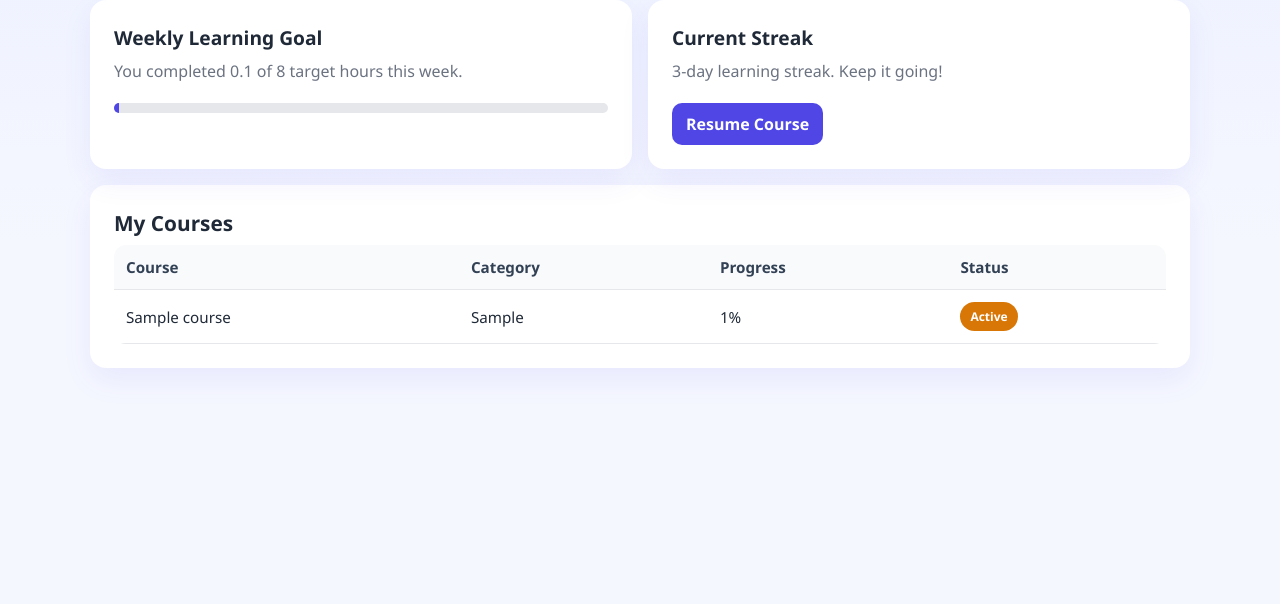
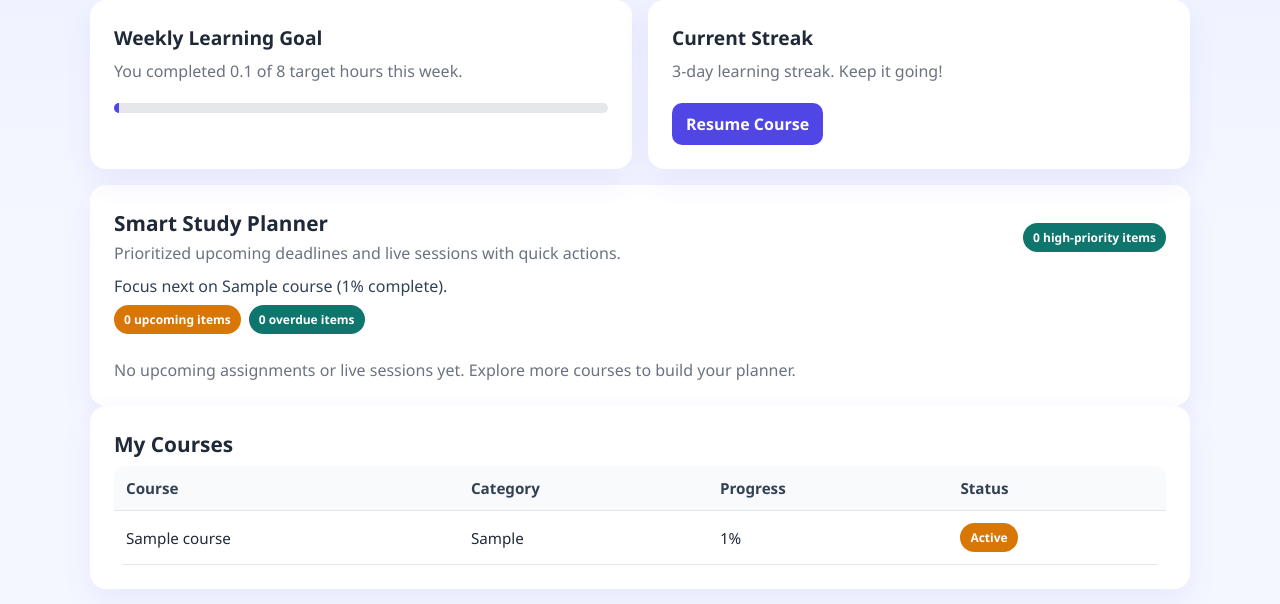
Before and after one commit to Yashesh08/NewLab, a Django app: page /dashboard/ in a window 1280 px wide. Shown: the part 78-682 px from the top of the page. Run offline with Django 4.2, Linux system fonts and the light colour scheme; a user stored in the database is signed in; tables that the repository leaves empty hold one stand-in row (values such as "Sample post").

Commit message:
Refine dashboard planner with actions and overdue insights

```diff
--- a/splab/spapp/views.py
+++ b/splab/spapp/views.py
@@ -5,15 +5,23 @@ from django.contrib.auth.decorators import login_required, user_passes_test
 from django.contrib.auth.models import Group, User
 from django.core.mail import send_mail
 from django.db.models import Avg, Count, Max
+from django.http import Http404
+from django.urls import reverse
+from django.shortcuts import redirect, render
 from django.utils import timezone
 from django.utils.text import slugify
-from django.http import Http404
-from django.shortcuts import redirect, render
-from django.contrib.auth.models import User
-from django.core.mail import send_mail
-from django.conf import settings
-from django.shortcuts import render, redirect
-from .models import Assignment, AssignmentSubmission, Course, CourseNote, CourseSection, Enrollment, Instructor, VideoLecture
+
+from .models import (
+    Assignment,
+    AssignmentSubmission,
+    Course,
+    CourseNote,
+    CourseSection,
+    Enrollment,
+    Instructor,
+    LiveMeet,
+    VideoLecture,
+)
 
 
 HOME_FEATURES = [
@@ -130,6 +138,78 @@ def get_course(slug):
     course = Course.objects.filter(is_published=True).prefetch_related('instructors').get(slug=slug)
     return course
 
+
+
+
+def _format_relative_day(days_delta, overdue=False):
+    if overdue:
+        return f'Overdue by {abs(days_delta)} day(s)'
+    if days_delta == 0:
+        return 'Today'
+    if days_delta == 1:
+        return 'Tomorrow'
+    return f'In {days_delta} day(s)'
+
+
+def _build_study_planner(enrollments):
+    now = timezone.now()
+    course_ids = [item.course_id for item in enrollments]
+    if not course_ids:
+        return {'items': [], 'summary': {'high_priority_count': 0, 'overdue_count': 0, 'upcoming_count': 0}}
+
+    assignments = (
+        Assignment.objects
+        .select_related('course')
+        .filter(course_id__in=course_ids, due_at__gte=now - timezone.timedelta(days=2))
+        .order_by('due_at')[:8]
+    )
+    live_meets = LiveMeet.objects.select_related('course').filter(
+        course_id__in=course_ids,
+        scheduled_at__gte=now,
+    ).order_by('scheduled_at')[:8]
+
+    planner_items = []
+    for assignment in assignments:
+        days_left = (assignment.due_at.date() - now.date()).days
+        is_overdue = assignment.due_at < now
+        urgency = 'high' if is_overdue or days_left <= 2 else 'medium' if days_left <= 5 else 'low'
+        planner_items.append({
+            'kind': 'Assignment',
+            'title': assignment.title,
+            'course': assignment.course.title,
+            'when': assignment.due_at,
+            'detail': _format_relative_day(days_left, overdue=is_overdue),
+            'urgency': urgency,
+            'is_overdue': is_overdue,
+            'action_label': 'Open test',
+            'action_url': reverse('attempt_test', args=[assignment.course.slug, assignment.id]),
+        })
+
+    for meet in live_meets:
+        days_left = (meet.scheduled_at.date() - now.date()).days
+        urgency = 'high' if days_left <= 1 else 'medium'
+        planner_items.append({
+            'kind': 'Live Meet',
+            'title': meet.topic,
+            'course': meet.course.title,
+            'when': meet.scheduled_at,
+            'detail': _format_relative_day(max(days_left, 0)),
+            'urgency': urgency,
+            'is_overdue': False,
+            'action_label': 'Join meet',
+            'action_url': meet.meeting_url,
+        })
+
+    planner_items.sort(key=lambda item: item['when'])
+    planner_items = planner_items[:6]
+    return {
+        'items': planner_items,
+        'summary': {
+            'high_priority_count': sum(1 for item in planner_items if item['urgency'] == 'high'),
+            'overdue_count': sum(1 for item in planner_items if item['is_overdue']),
+            'upcoming_count': len(planner_items),
+        },
+    }
 
 def home(request):
     courses = list(Course.objects.filter(is_published=True).order_by('title'))
@@ -357,6 +437,17 @@ def dashboard(request):
         0,
     ) if courses_data else 0
 
+    planner_data = _build_study_planner(enrollments)
+    planner_items = planner_data['items']
+    planner_summary = planner_data['summary']
+
+    next_course = next((item for item in courses_data if item['progress'] < 100), None)
+    focus_message = (
+        f"Focus next on {next_course['course']} ({next_course['progress']}% complete)."
+        if next_course
+        else 'Great job! You are caught up. Explore new courses to continue your streak.'
+    )
+
     context = {
         'active_page': 'dashboard',
         'user_role': _get_user_role(request.user),
@@ -365,6 +456,11 @@ def dashboard(request):
         'goal_progress': average_progress,
         'streak_days': min(30, len(courses_data) * 3),
         'courses_data': courses_data,
+        'planner_items': planner_items,
+        'high_priority_count': planner_summary['high_priority_count'],
+        'overdue_count': planner_summary['overdue_count'],
+        'upcoming_count': planner_summary['upcoming_count'],
+        'focus_message': focus_message,
     }
     return render(request, 'dashboard.html', context)
 
--- a/splab/templates/dashboard.html
+++ b/splab/templates/dashboard.html
@@ -16,6 +16,43 @@
         <p class="section-subtitle">{{ streak_days }}-day learning streak. Keep it going!</p>
         <a href="{% url 'courses' %}" class="button" style="text-decoration:none; display:inline-block;">Resume Course</a>
     </article>
+</section>
+
+<section class="card">
+    <div style="display:flex; justify-content:space-between; gap:12px; flex-wrap:wrap; align-items:center;">
+        <div>
+            <h2 class="section-title" style="font-size:1.3rem; margin-bottom:4px;">Smart Study Planner</h2>
+            <p class="section-subtitle" style="margin-bottom:0;">Prioritized upcoming deadlines and live sessions with quick actions.</p>
+        </div>
+        <span class="pill {% if high_priority_count %}warning{% else %}success{% endif %}">
+            {{ high_priority_count }} high-priority item{{ high_priority_count|pluralize }}
+        </span>
+    </div>
+    <p style="margin:10px 0 0 0; color:#334155;">{{ focus_message }}</p>
+    <div style="display:flex; flex-wrap:wrap; gap:8px; margin-top:8px;">
+        <span class="pill warning">{{ upcoming_count }} upcoming item{{ upcoming_count|pluralize }}</span>
+        <span class="pill {% if overdue_count %}danger{% else %}success{% endif %}">
+            {{ overdue_count }} overdue item{{ overdue_count|pluralize }}
+        </span>
+    </div>
+    <div style="margin-top:12px; display:grid; gap:10px;">
+        {% for item in planner_items %}
+            <article style="border:1px solid #e5e7eb; border-radius:10px; padding:10px 12px;">
+                <div style="display:flex; justify-content:space-between; gap:8px; flex-wrap:wrap;">
+                    <strong>{{ item.kind }} · {{ item.title }}</strong>
+                    <span class="pill {% if item.urgency == 'high' %}danger{% elif item.urgency == 'medium' %}warning{% else %}success{% endif %}">
+                        {{ item.urgency|title }}
+                    </span>
+                </div>
+                <p style="margin:6px 0 0 0; color:#6b7280;">
+                    {{ item.course }} · {{ item.when|date:'M d, Y H:i' }} · {{ item.detail }}
+                </p>
+                <a href="{{ item.action_url }}" class="button" style="display:inline-block; margin-top:8px; text-decoration:none;">{{ item.action_label }}</a>
+            </article>
+        {% empty %}
+            <p class="section-subtitle" style="margin:12px 0 0 0;">No upcoming assignments or live sessions yet. Explore more courses to build your planner.</p>
+        {% endfor %}
+    </div>
 </section>
 
 <section class="card">
```
Also changed, not shown: splab/spapp/tests.py (+69 -0 lines).
